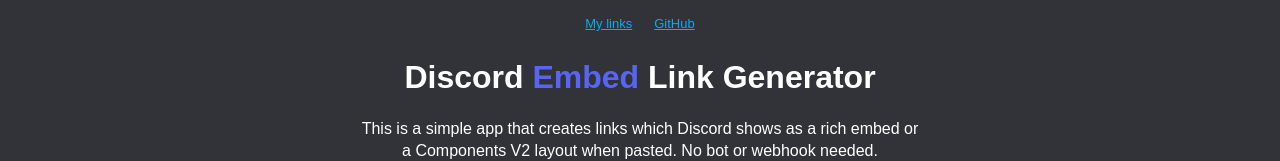
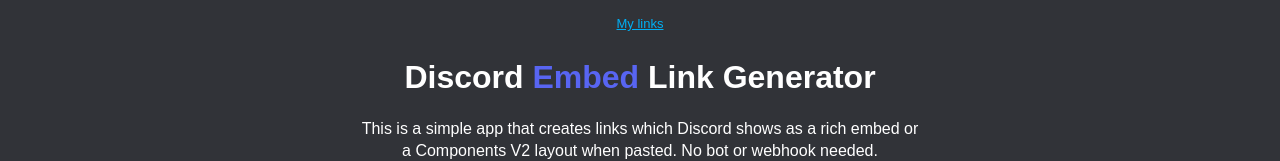
Before and after one commit to Jackappleteam/embed-links, a plain HTML site: page index.html in a window 1280 px wide. Shown: the top 161 px of the page. Drawn offline with Linux system fonts and the light colour scheme.

Commit message:
Remove GitHub link from top bar

```diff
--- a/index.html
+++ b/index.html
@@ -15,7 +15,6 @@
     <div class="rail-logo"><span class="mark"><svg viewBox="0 0 24 24" fill="none" stroke="#16161a" stroke-width="3.2" stroke-linecap="round"><path d="M5 8h14M5 13h9M5 18h12"/></svg></span>Unfurl</div>
     <button class="rail-btn active" data-label="Builder" title="Builder" aria-label="Builder" id="railMain"></button>
     <button class="rail-btn" data-label="My links" title="My links" aria-label="My links" id="railLinks"></button>
-    <a class="rail-btn" data-label="GitHub" title="Source on GitHub" aria-label="GitHub" id="railGit" href="https://github.com/Jackappleteam/embed-links" target="_blank" rel="noopener"></a>
   </nav>
 
   <main class="page">
--- a/js/app.js
+++ b/js/app.js
@@ -566,7 +566,6 @@ function openLinks() {
 function init() {
   $("#railMain").innerHTML = I.pen;
   $("#railLinks").innerHTML = I.list;
-  $("#railGit").innerHTML = I.git;
   $("#railMain").onclick = () => window.scrollTo({ top: 0, behavior: "smooth" });
   $("#railLinks").onclick = openLinks;
   $("#createBtn").onclick = createLink;
```
Also changed, not shown: assets/megamyth-banner.jpg (added).
